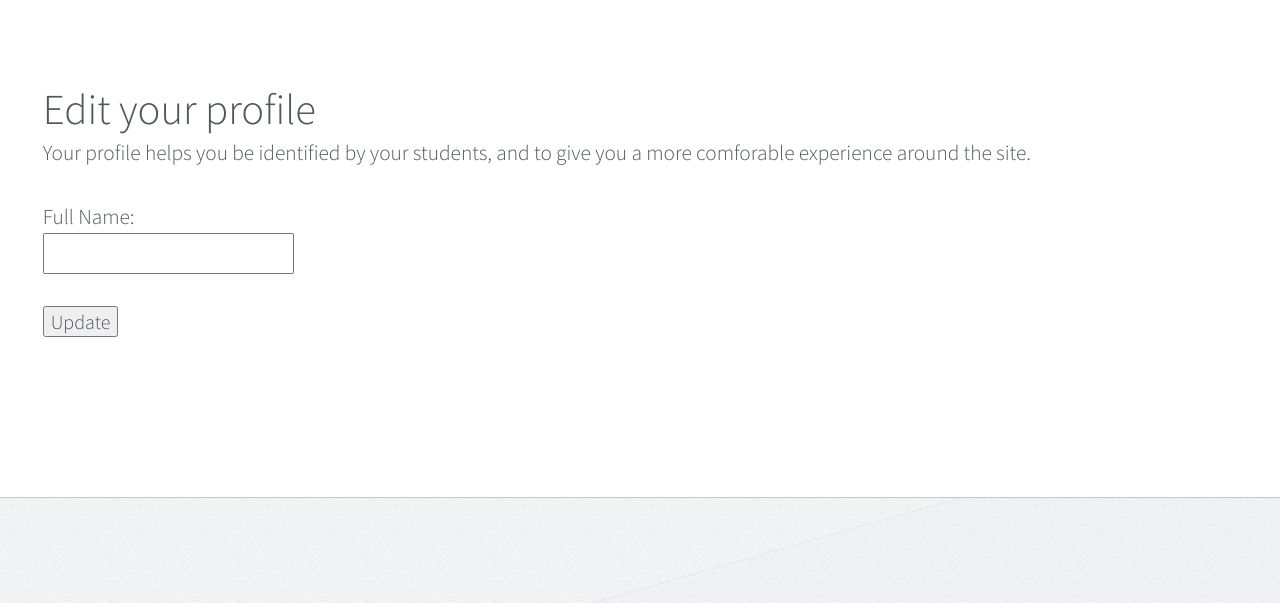
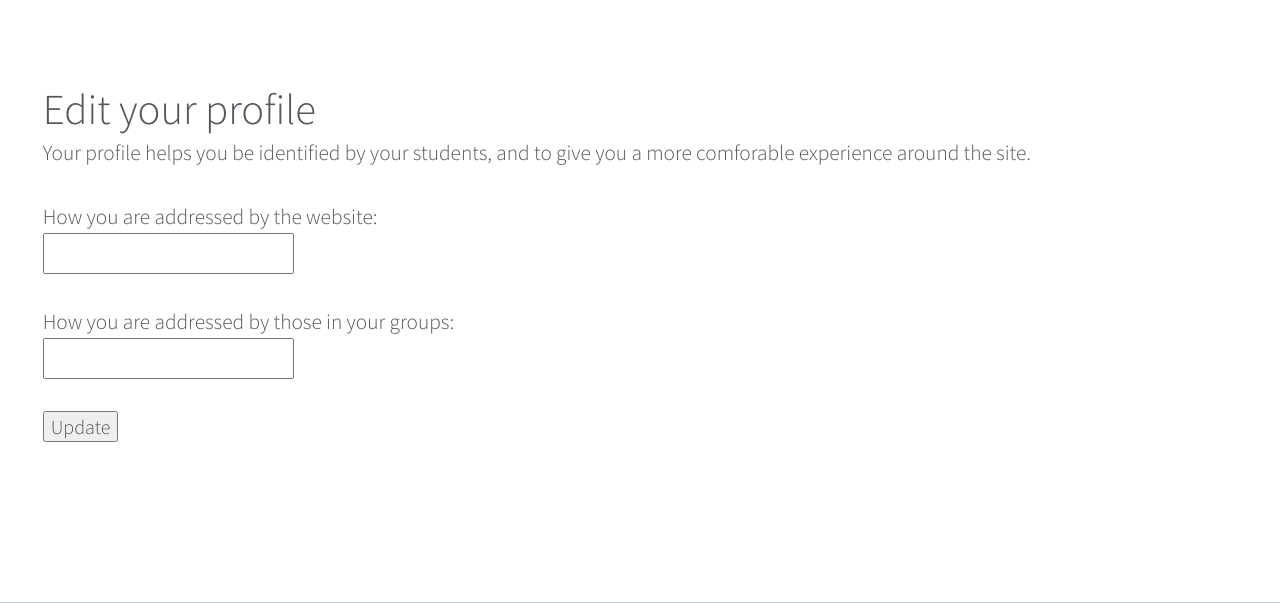
Before and after one commit to kj800x/ACappella, a Django app: page /arranger/profile in a window 1280 px wide. Shown: the part 214-817 px from the top of the page. Run offline with Django 3.2, Linux system fonts and the light colour scheme; the visitor is signed in with stand-in values (Sample User, id 1); data comes from the database, SQL or seed files in the repository; data that the repository does not hold is empty.

Commit message:
changed the database's entry for arrangers to two names, one for the students, and one for the website

```diff
--- a/acappellaapp/models.py
+++ b/acappellaapp/models.py
@@ -5,7 +5,8 @@ from django.contrib.auth.models import User
 
 class UserProfile(models.Model):
     user = models.ForeignKey(User, unique=True)
-    name = models.CharField("Full Name", max_length=50)
+    website_name = models.CharField("How you are addressed by the website", max_length=50)
+    group_name = models.CharField("How you are addressed by those in your groups", max_length=50)
 
 class Group(models.Model):
     arranger = models.ForeignKey(UserProfile)
--- a/acappellaapp/views.py
+++ b/acappellaapp/views.py
@@ -12,7 +12,7 @@ class ProfileForm(ModelForm):
 
 def check_profile(f):
   def wrapper(*args, **kw):
-    if not args[0].user.profile.name:
+    if not (args[0].user.profile.website_name and args[0].user.profile.group_name):
       return HttpResponseRedirect('/arranger/profile')
     else:
       return f(*args, **kw)
--- a/templates/basetemplate.html
+++ b/templates/basetemplate.html
@@ -46,7 +46,11 @@
 									</li>{% if user.is_authenticated %}
 								  <br />
 									<li>
-										<span>Hello {{user.profile.name}}, <a href="/accounts/logout">(not you?)</a></span>
+									  {% if user.profile.website_name %}
+										<span>Hello {{user.profile.website_name}}, <a href="/accounts/logout">(not you?)</a></span>
+										{% else %}
+										<span>Hello {{user.username}}, <a href="/accounts/logout">(not you?)</a></span>
+										{% endif %}
 									</li>{% endif %}
 								</ul>
 							</nav>
--- a/templates/index.html
+++ b/templates/index.html
@@ -51,7 +51,11 @@
 									</li>{% if user.is_authenticated %}
 								  <br />
 									<li>
-										<span>Hello {{user.profile.name}}, <a href="/accounts/logout">(not you?)</a></span>
+									  {% if user.profile.website_name %}
+										<span>Hello {{user.profile.website_name}}, <a href="/accounts/logout">(not you?)</a></span>
+										{% else %}
+										<span>Hello {{user.username}}, <a href="/accounts/logout">(not you?)</a></span>
+										{% endif %}
 									</li>{% endif %}
 								</ul>
 							</nav>
```
Also changed, not shown: acappellaapp/urlsarranger.py (+0 -16 lines).
